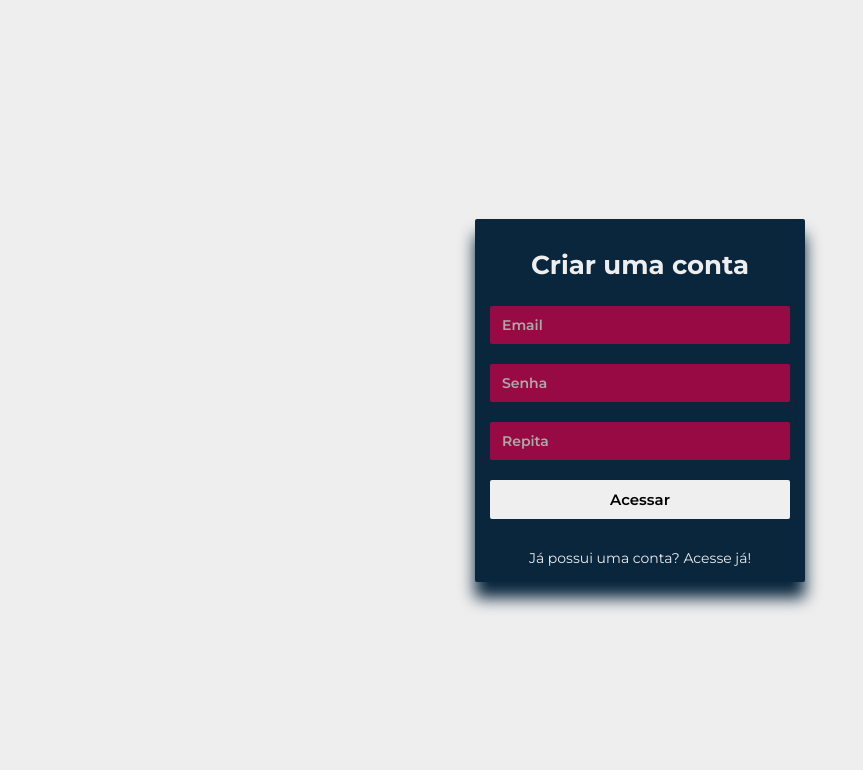
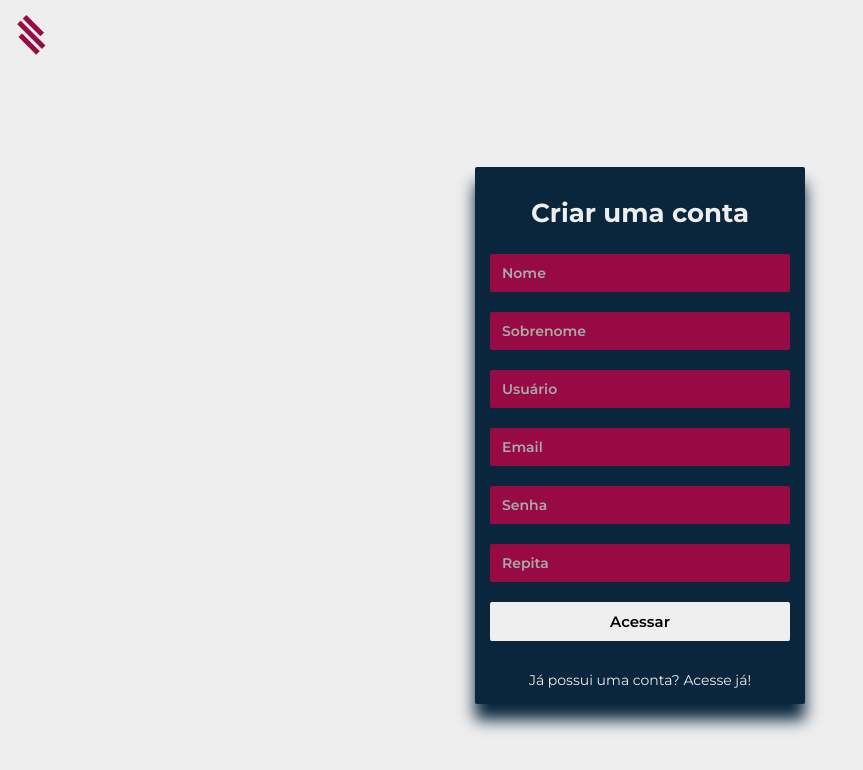
Before and after one commit to BrittosMonteiro/yowa-desktop, a React (Create React App) app: page /signup in a window 1280 px wide. Shown: the top 770 px of the page, without its empty margins (0-863 px from the left). Built offline with nearby package versions, Linux system fonts and the light colour scheme; no server answers.

Commit message:
Improve on signup page

```diff
--- /dev/null
+++ b/src/Components/HeaderPublic.js
@@ -0,0 +1,13 @@
+import React from 'react';
+import '../css/header.css'
+import logo from '../assets/icon/menu_bordo.png'
+
+function  HeaderPublic(){
+    return(
+        <header className="headerPublic">
+            <img src={logo} alt="" title="" id="logo" />
+        </header>
+    )
+}
+
+export default HeaderPublic;
--- a/src/Components/Signup.js
+++ b/src/Components/Signup.js
@@ -4,6 +4,9 @@ import { useAuth } from '../contexts/AuthContext'
 
 export default function Signup() {
 
+    const nameRef = useRef()
+    const snameRef = useRef()
+    const usernameRef = useRef()
     const emailRef = useRef()
     const passwRef = useRef()
     const confirmPasswRef = useRef()
@@ -29,7 +32,12 @@ export default function Signup() {
         try{
             setError('')
             setLoading(true)
-            await signup(emailRef.current.value, passwRef.current.value)
+            await signup(
+                nameRef.current.value,
+                snameRef.current.value,
+                usernameRef.current.value,
+                emailRef.current.value,
+                passwRef.current.value)
             .then(() => {
                 history.push('/login')
             })
@@ -51,8 +59,20 @@ export default function Signup() {
                     {error}
                 </div>
                 <div className="form-label">
-                    <label htmlFor="username">Email</label>
-                    <input type="text" name="username" id="username" ref={emailRef} className="form-input" required autoFocus={true} />
+                    <label htmlFor="name">Nome</label>
+                    <input type="text" name="name" id="name" ref={nameRef} className="form-input" required autoFocus={true} />
+                </div>
+                <div className="form-label">
+                    <label htmlFor="sname">Sobrenome</label>
+                    <input type="text" name="sname" id="sname" ref={snameRef} className="form-input" required />
+                </div>
+                <div className="form-label">
+                    <label htmlFor="username">Usuário</label>
+                    <input type="text" name="username" id="username" ref={usernameRef} className="form-input" required />
+                </div>
+                <div className="form-label">
+                    <label htmlFor="email">Email</label>
+                    <input type="email" name="email" id="email" ref={emailRef} className="form-input" required />
                 </div>
                 <div className="form-label">
                     <label htmlFor="password">Senha</label>
--- a/src/Router/PublicRoutes.js
+++ b/src/Router/PublicRoutes.js
@@ -1,5 +1,6 @@
 import React from "react";
 import { Redirect, Route } from "react-router";
+import HeaderPublic from "../Components/HeaderPublic";
 import { useAuth } from "../contexts/AuthContext";
 
 function PrivateRoute({ component: Component, ...rest }){
@@ -13,6 +14,7 @@ function PrivateRoute({ component: Component, ...rest }){
         !currentUser ? (
                 <div className="app">
                     <div className="main">
+                        <HeaderPublic />
                         <Component {...props} />
                     </div>
                 </div>
--- a/src/contexts/AuthContext.js
+++ b/src/contexts/AuthContext.js
@@ -1,7 +1,8 @@
 import React, { useContext, useEffect, useState } from 'react'
-import { auth } from '../js/Firestore'
+import firebase, { auth } from '../js/Firestore'
 
 const AuthContext = React.createContext()
+const usuarioDocuments = firebase.firestore().collection('usuario')
 
 export function useAuth() {
     return useContext(AuthContext)
@@ -16,8 +17,22 @@ export function AuthProvider({children}) {
         auth.signInWithEmailAndPassword(email, pass)
     }
 
-    function signup(email, pass){
+    function signup(name, sname, username, email, pass){
         return auth.createUserWithEmailAndPassword(email, pass)
+        .then((user) => {
+            let newUid = user.user.uid
+            usuarioDocuments.doc(newUid).set({
+              nome_usuario: name,
+              snome_usuario: sname,
+              user_usuario: username,
+              email_usuario: email,
+              pass_usuario: pass
+            }).then(() => {
+              console.log('Cadastrado com sucesso!')
+            }).catch(err => {
+              console.log('Não foi possível cadastrar!')
+            })
+          })
     }
 
     function logout(){
--- a/src/css/header.css
+++ b/src/css/header.css
@@ -1,11 +1,16 @@
-.header{
+.header, .headerPublic{
     display: flex;
     flex-direction: row;
     width: 100%;
     align-items: center;
     justify-content: space-between;
+}
+.header{
     padding-right: 15px;
     background-color: var(--bordo);
+}
+.headerPublic{
+    padding: 15px;
 }
 .img-area{
     width: 54px;
```
Also changed, not shown: src/assets/icon/menu_bordo.png (added).
